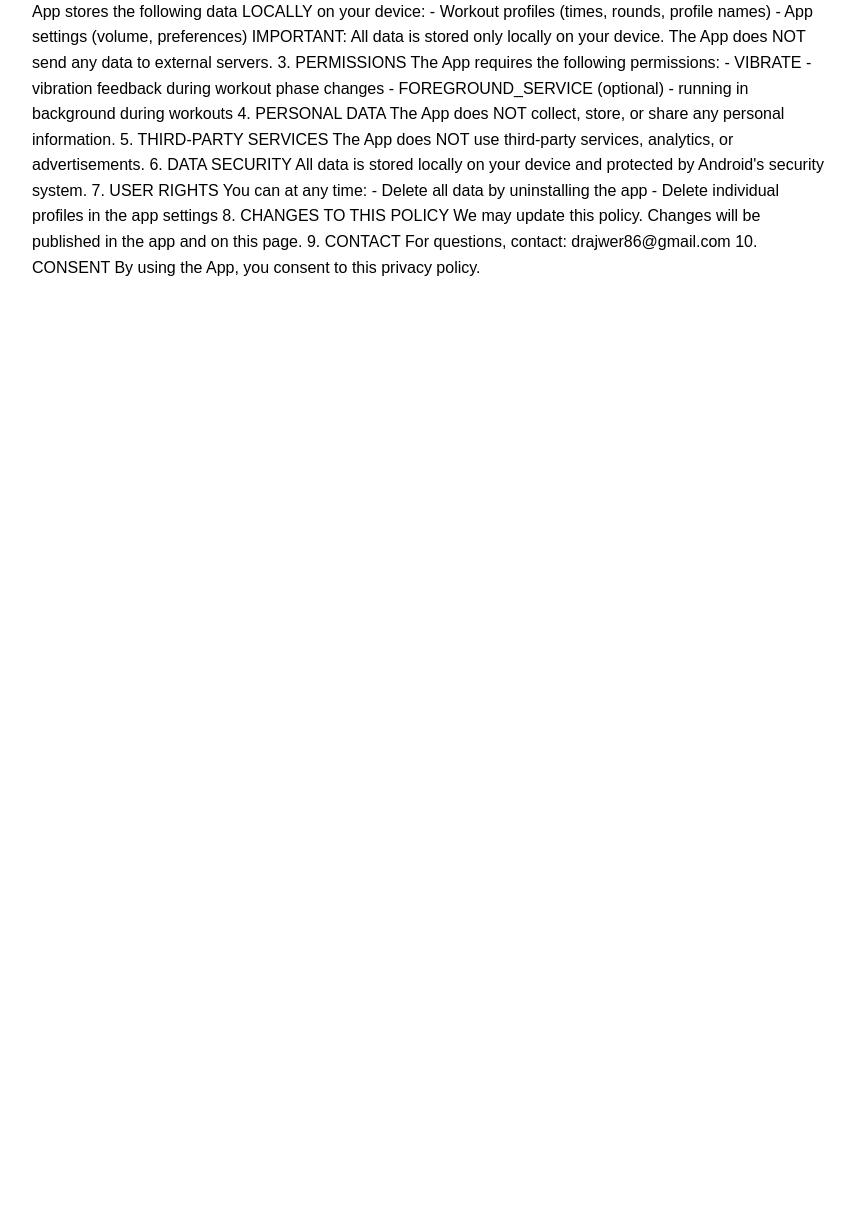
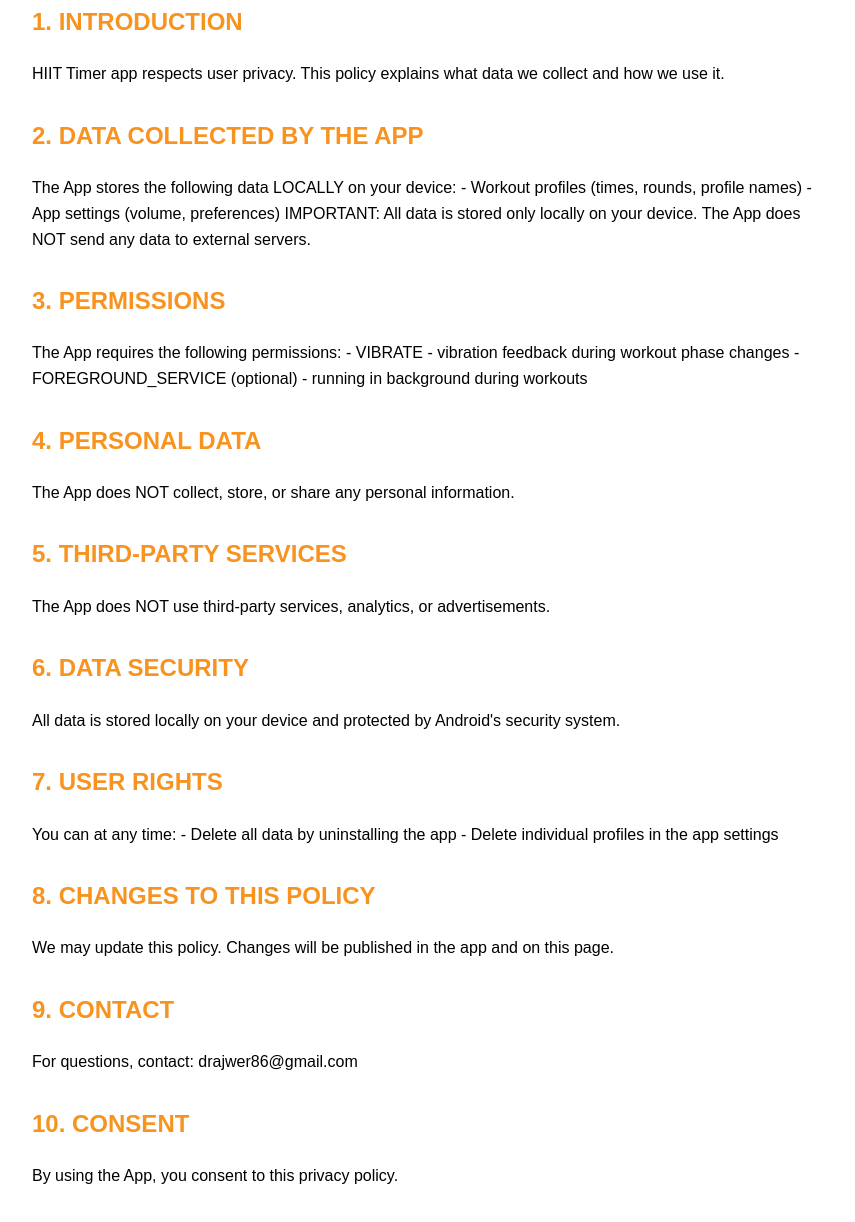
Before and after one commit to drajwer86/hiit-timer-privacy, a plain HTML site: page index.html in a window 1280 px wide. Shown: the part 372-1594 px from the top of the page, without its empty margins (208-1063 px from the left). Before the commit the page ends 800 px from the top, so only its background shows below. Drawn offline with Linux system fonts and the light colour scheme.

Commit message:
Update index.html

```diff
--- a/index.html
+++ b/index.html
@@ -26,42 +26,42 @@ PRIVACY POLICY - HIIT Timer
 
 Last updated: 27.10.2025
 
-1. INTRODUCTION
+<h2>1. INTRODUCTION</h2>
 HIIT Timer app respects user privacy. This policy explains what data we collect and how we use it.
 
-2. DATA COLLECTED BY THE APP
+<h2>2. DATA COLLECTED BY THE APP</h2>
 The App stores the following data LOCALLY on your device:
 - Workout profiles (times, rounds, profile names)
 - App settings (volume, preferences)
 
 IMPORTANT: All data is stored only locally on your device. The App does NOT send any data to external servers.
 
-3. PERMISSIONS
+<h2>3. PERMISSIONS</h2>
 The App requires the following permissions:
 - VIBRATE - vibration feedback during workout phase changes
 - FOREGROUND_SERVICE (optional) - running in background during workouts
 
-4. PERSONAL DATA
+<h2>4. PERSONAL DATA</h2>
 The App does NOT collect, store, or share any personal information.
 
-5. THIRD-PARTY SERVICES
+<h2>5. THIRD-PARTY SERVICES</h2>
 The App does NOT use third-party services, analytics, or advertisements.
 
-6. DATA SECURITY
+<h2>6. DATA SECURITY</h2>
 All data is stored locally on your device and protected by Android's security system.
 
-7. USER RIGHTS
+<h2>7. USER RIGHTS</h2>
 You can at any time:
 - Delete all data by uninstalling the app
 - Delete individual profiles in the app settings
 
-8. CHANGES TO THIS POLICY
+<h2>8. CHANGES TO THIS POLICY</h2>
 We may update this policy. Changes will be published in the app and on this page.
 
-9. CONTACT
+<h2>9. CONTACT</h2>
 For questions, contact: drajwer86@gmail.com
 
-10. CONSENT
+<h2>10. CONSENT</h2>
 By using the App, you consent to this privacy policy.
 
 
```
